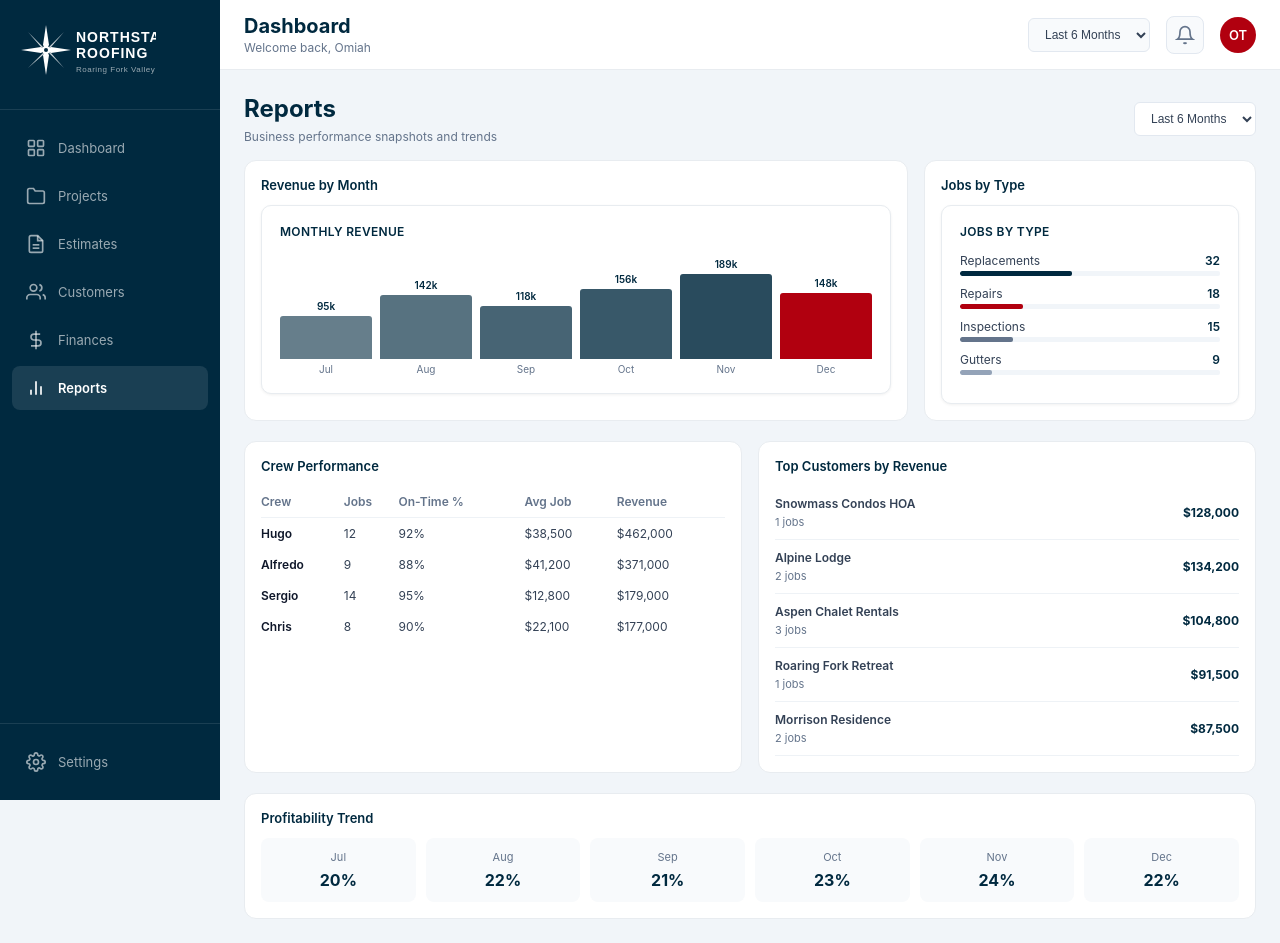
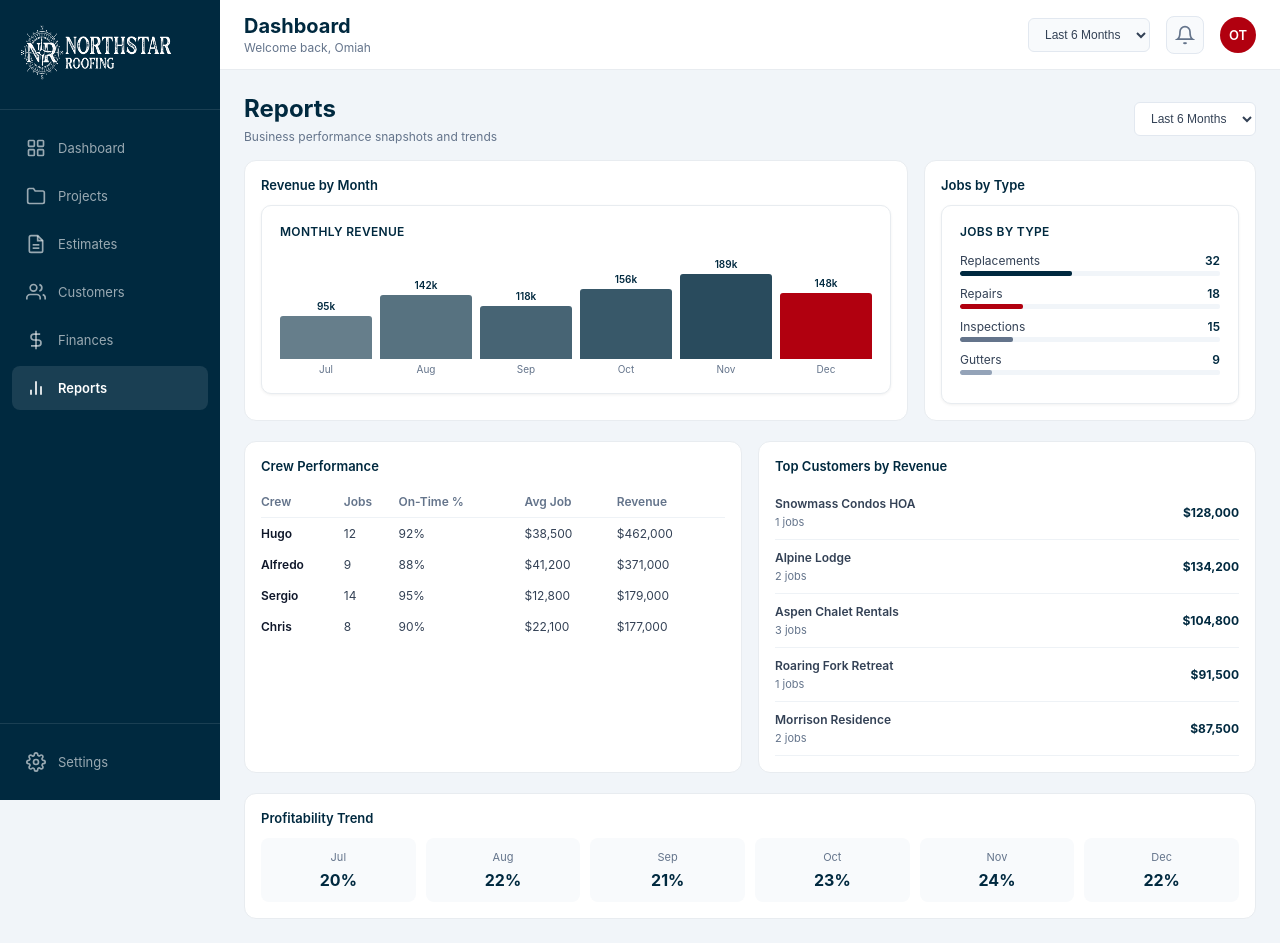
Before and after one commit to timcoe429/northstarroofing-dashboard, a Next.js app: page /reports in a window 1280 px wide. Built offline with nearby package versions, Linux system fonts and the light colour scheme.

Commit message:
Update NorthstarLogo.tsx

```diff
--- a/src/components/NorthstarLogo.tsx
+++ b/src/components/NorthstarLogo.tsx
@@ -1,26 +1,12 @@
 import React from 'react';
+import Image from 'next/image';
 
 export const NorthstarLogo: React.FC = () => (
-  <svg width="140" height="65" viewBox="0 0 140 65" fill="none">
-    {/* Compass Star */}
-    <g transform="translate(5, 5)">
-      {/* Main 8-point star */}
-      <polygon points="25,0 28,20 25,25 22,20" fill="white"/>
-      <polygon points="25,50 28,30 25,25 22,30" fill="white"/>
-      <polygon points="0,25 20,22 25,25 20,28" fill="white"/>
-      <polygon points="50,25 30,22 25,25 30,28" fill="white"/>
-      {/* Diagonal points */}
-      <polygon points="7,7 20,20 25,25 20,22" fill="white" opacity="0.8"/>
-      <polygon points="43,7 30,20 25,25 30,22" fill="white" opacity="0.8"/>
-      <polygon points="7,43 20,30 25,25 22,30" fill="white" opacity="0.8"/>
-      <polygon points="43,43 30,30 25,25 30,28" fill="white" opacity="0.8"/>
-      {/* Center circle */}
-      <circle cx="25" cy="25" r="4" fill="white"/>
-      <circle cx="25" cy="25" r="2" fill="#00293f"/>
-    </g>
-    {/* Text */}
-    <text x="60" y="22" fill="white" fontSize="14" fontWeight="bold" fontFamily="Arial, sans-serif" letterSpacing="1">NORTHSTAR</text>
-    <text x="60" y="38" fill="white" fontSize="14" fontWeight="bold" fontFamily="Arial, sans-serif" letterSpacing="1">ROOFING</text>
-    <text x="60" y="52" fill="rgba(255,255,255,0.6)" fontSize="8" fontFamily="Arial, sans-serif" letterSpacing="0.5">Roaring Fork Valley</text>
-  </svg>
+  <Image
+    src="/logo-white.png"
+    alt="Northstar Roofing - Roaring Fork Valley"
+    width={160}
+    height={65}
+    priority
+  />
 );
```
